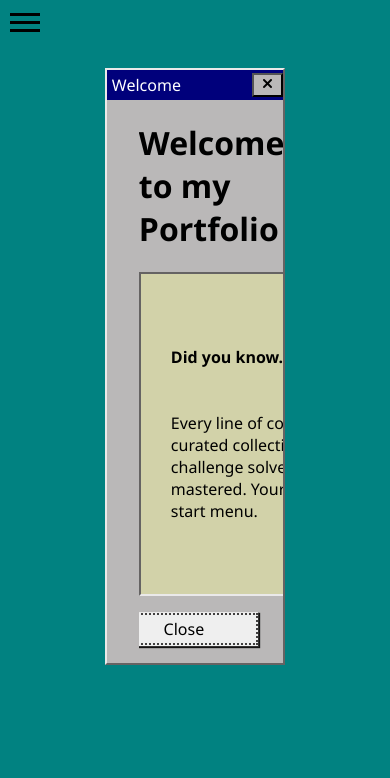
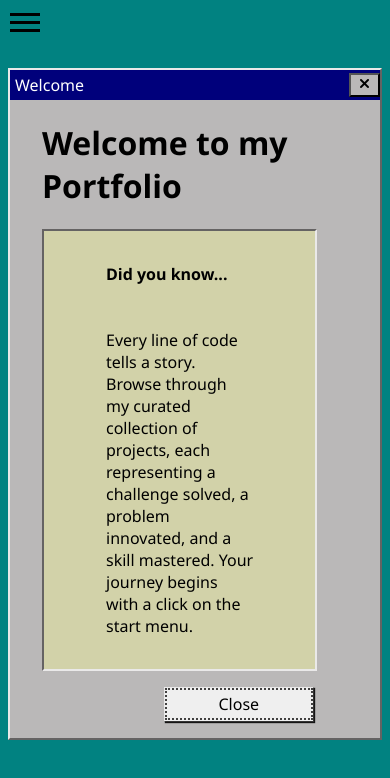
Before and after one commit to LisaEnBil/portfolio, a SvelteKit app: page / in a window 390 px wide. Shown: the top 778 px of the page. Built offline with nearby package versions, Linux system fonts and the light colour scheme.

Commit message:
style welcome message for mobile

```diff
--- a/src/components/app_info/welcomeMessage.svelte
+++ b/src/components/app_info/welcomeMessage.svelte
@@ -74,10 +74,11 @@
         border-top: 2px solid #656363;
         border-right: 2px solid #eae9e9;
         border-bottom: 2px solid #eae9e9;
-        width: 29em;
-        height: 20em;
+        width: 70%;
+        min-height: 20em;
         justify-content: center;
         align-items: center;
+        padding: 2em;
     }
     .title {
         display: flex;
@@ -107,6 +108,7 @@
             overflow-y: scroll;
             display: flex;
             flex-direction: column;
+            width: 80%;
         }
         .text-content {
             display: flex;
```
